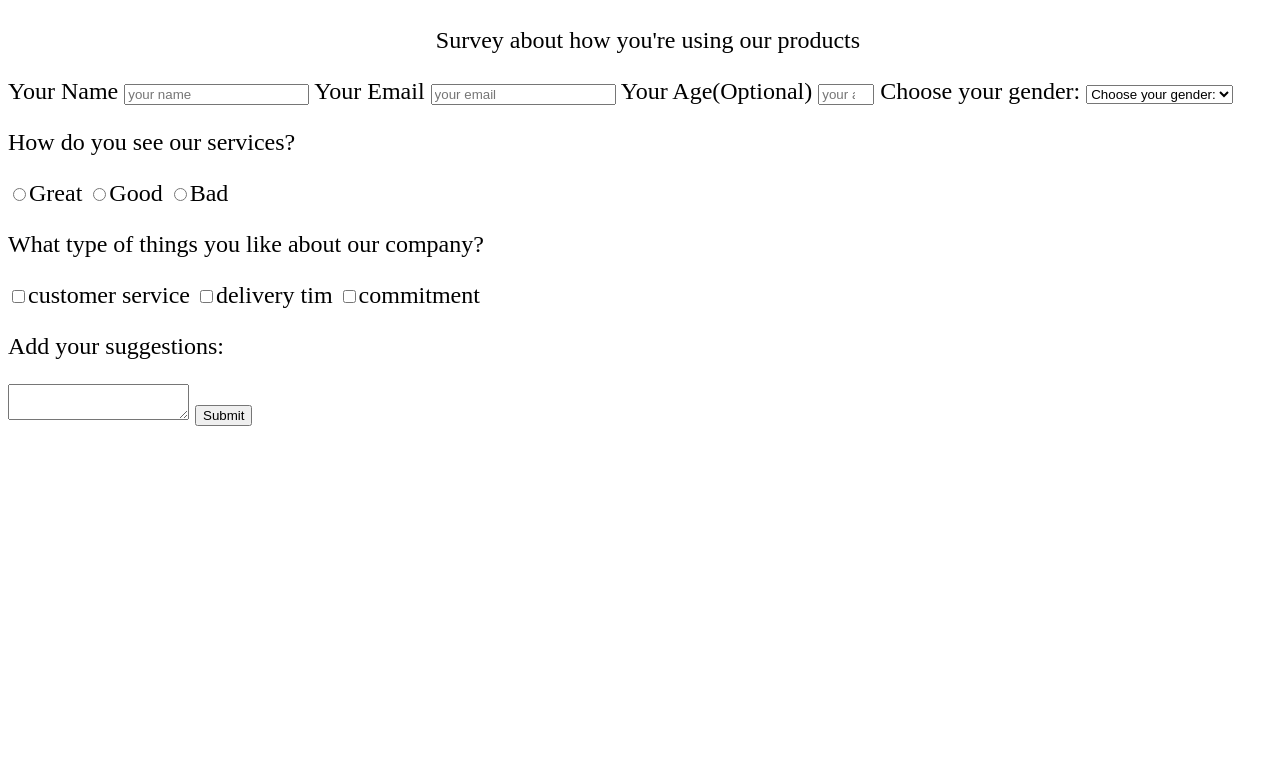
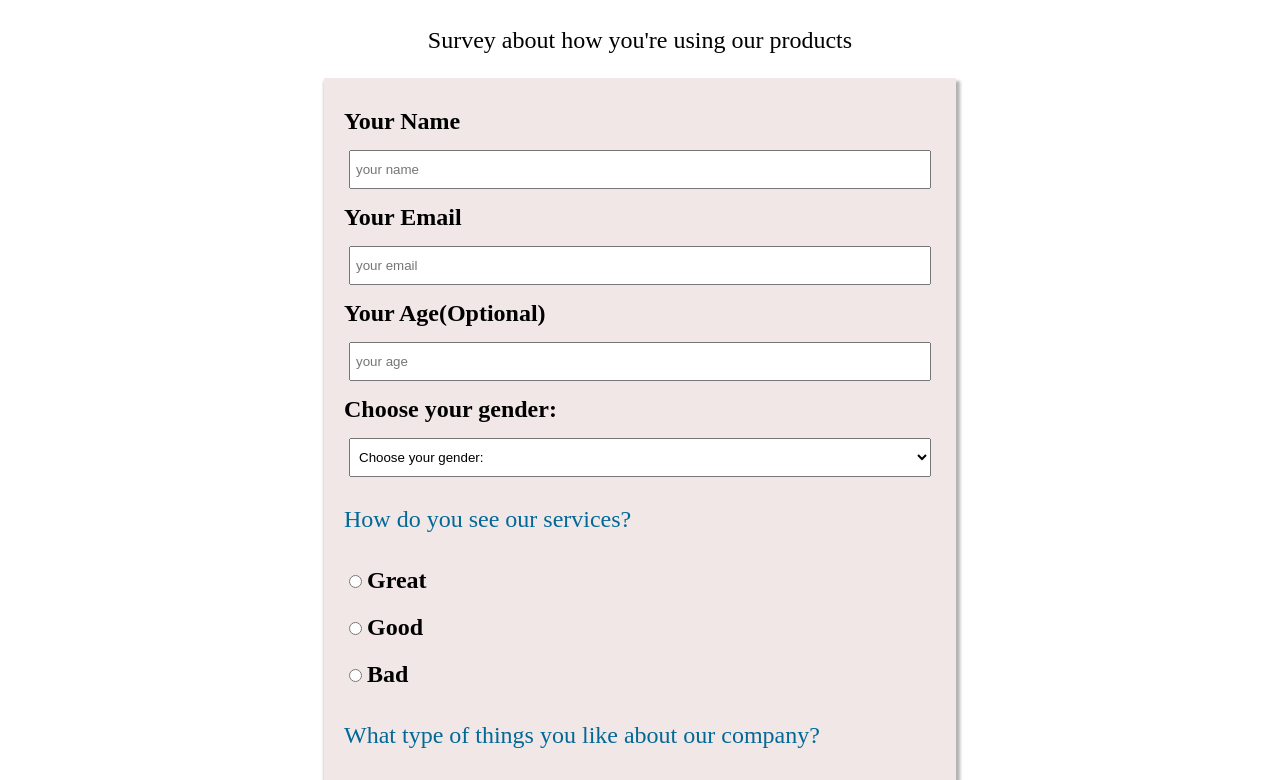
Before and after one commit to MostafaSalama/pair-programming1, a plain HTML site: page index.html in a window 1280 px wide. Shown: the part 112-892 px from the top of the page. Before the commit the page ends 800 px from the top, so only its background shows below. Drawn offline with Linux system fonts and the light colour scheme.

Commit message:
add form style

```diff
--- a/css/style.css
+++ b/css/style.css
@@ -4,8 +4,6 @@ html {
     margin: 0;
 }
 body {
-    width: 100%;
-    height: 100%;
 }
 * {
     box-sizing: inherit;
@@ -13,8 +11,53 @@ body {
 .header {
     text-align: center;
     background-color: #03A9F4;
-    padding: 10px;
+    padding: 10px 0;
 }
 .text-center {
     text-align: center;
 }
+.container {
+    display: flex;
+    justify-content: center;
+}
+.form {
+    display: flex;
+    flex-direction: column;
+    width:50%;
+    background-color: #f1e7e7;
+    padding: 20px;
+    box-shadow: 2px 5px 3px 2px rgba(0,0,0,0.3);
+}
+.form > p {
+    color: hsl(199, 98%, 30%);;
+}
+@media screen and (max-width: 600px){
+    .form {
+        width: 80%;
+    }
+}
+label {
+    margin: 10px 0;
+    font-weight: bold;
+}
+input,select {
+    padding: 10px 5px;
+    margin: 5px;
+}
+textarea {
+    height: 100px;
+}
+.button {
+    margin: 20px;
+    width: 100px;
+    padding: 10px 20px;
+    cursor: pointer;
+    background-color: #E91E63;
+    font-size: 18px;
+    color: #fff;
+    border-radius: 5px;
+    transition: all 300ms ease-in-out;
+}
+.button:active {
+    transform: scale(1.2);
+}
--- a/index.html
+++ b/index.html
@@ -9,7 +9,8 @@
   <body>
     <h1 id="title" class="header">Our Company Survey</h1>
     <p id="description" class="text-center">Survey about how you're using our products</p>
-    <form id="survey-form">
+  <div class="container">
+    <form id="survey-form" class="form">
       <label for="name" id="name-label">Your Name</label>
       <input type="text" id="name" required placeholder="your name" />
       <label for="email" id="email-label">Your Email</label>
@@ -49,8 +50,9 @@
       <p>Add your suggestions:</p>
       <textarea id="suggestions"></textarea>
 
-      <button id="submit" type="submit">Submit</button>
+      <button id="submit" type="submit" class="button">Submit</button>
     </form>
+  </div>
     <script src="https://cdn.freecodecamp.org/testable-projects-fcc/v1/bundle.js"></script>
 
     <!--
```
Lines whose indentation alone changed are shown as unchanged.
